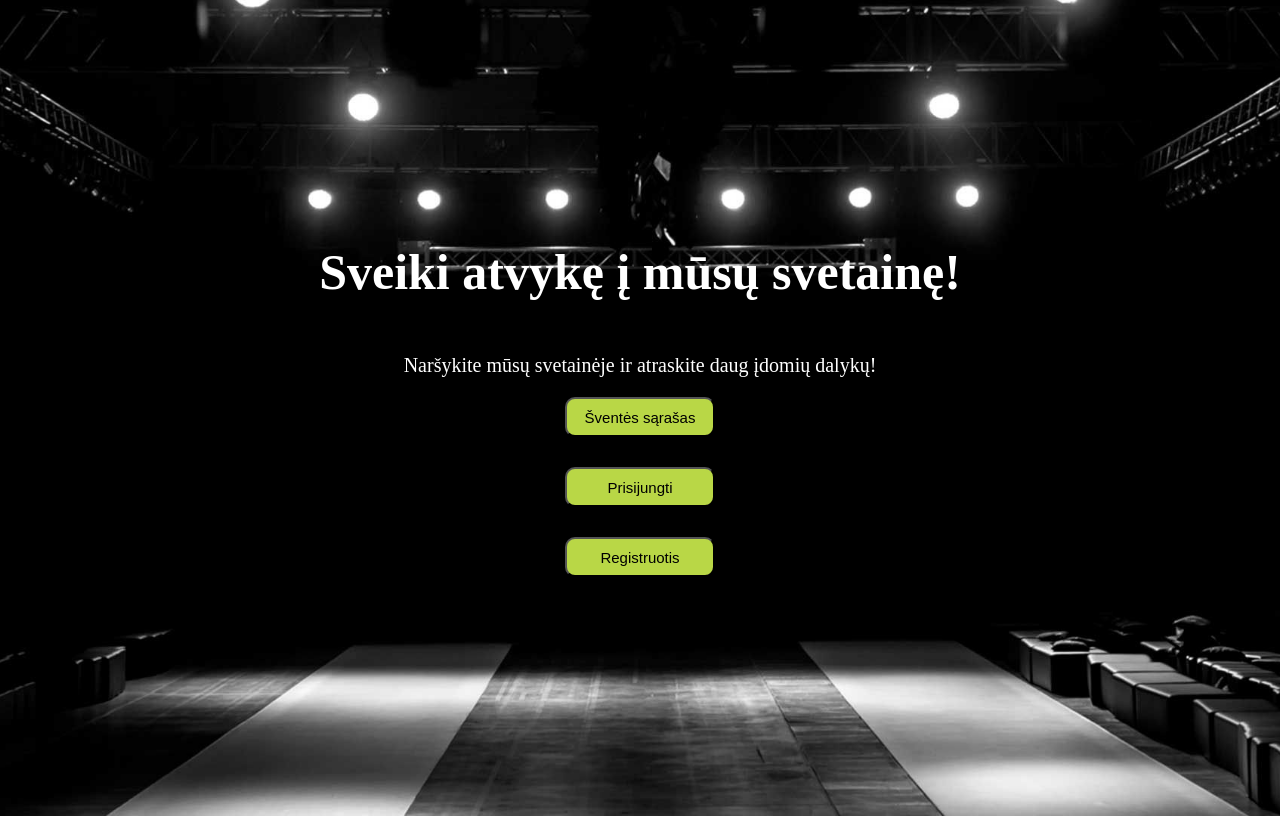
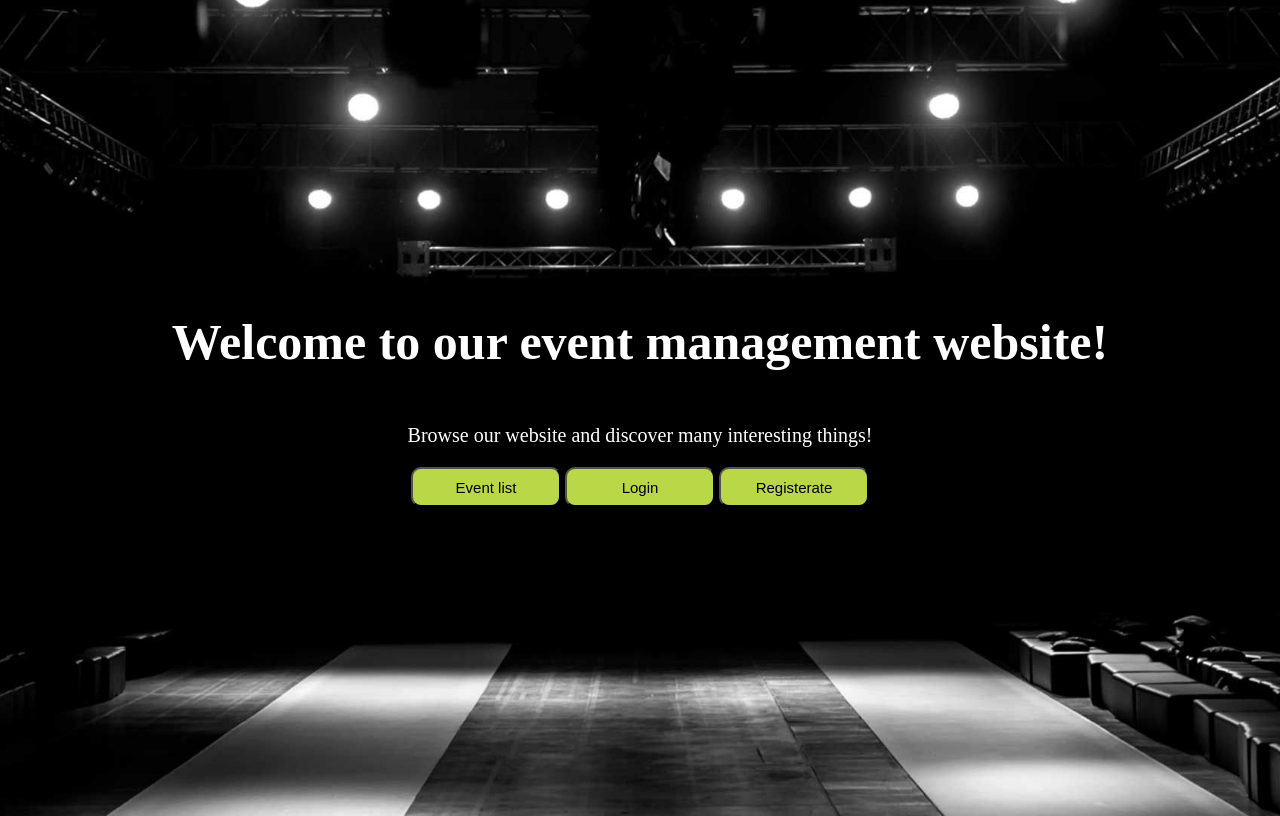
Before and after one commit to cadainius/event_management, a Django app: page / in a window 1280 px wide. Run offline with Django 4.2, Linux system fonts and the light colour scheme.

Commit message:
fully works

```diff
--- a/event_management/events/templates/event_detail.html
+++ b/event_management/events/templates/event_detail.html
@@ -23,7 +23,7 @@
     </ul>
     <div>
     {%if user.is_authenticated%}
-    <a href="{% url 'event_ratings' event.id %}" ><button type="button">Įrašyti įvertinimą</button></a>
+    <a href="{% url 'event_ratings' event.id %}" ><button type="button">Rate this event</button></a>
     {%endif%}
     {%if event.creator == user%}
     <a href="{% url 'edit_event' event.id %}" ><button type="button">Edit</button></a>
@@ -31,7 +31,7 @@
     {% endif %}
 </div>
 <div>
-    <a href="{% url 'participant_list' event.id %}" ><button type="button">List</button></a>
+    <a href="{% url 'participant_list' event.id %}" ><button type="button">Participant list</button></a>
     <a href="{% url 'event_list'%}" ><button type="button">Events</button></a>
 </div>
     {% endblock %}
--- a/event_management/events/templates/home.html
+++ b/event_management/events/templates/home.html
@@ -3,26 +3,26 @@
 <html>
 <head>
     <meta charset="UTF-8">
-    <title>Pradinis puslapis</title>
+    <title>Home page</title>
     <link rel="stylesheet" type="text/css" href="{% static 'home.css' %}">
 </head>
 {% block content %}
 <body class="bBox">
-    <h1>Sveiki atvykę į mūsų svetainę!</h1>
+    <h1>Welcome to our event management website!</h1>
 
-    <p>Naršykite mūsų svetainėje ir atraskite daug įdomių dalykų!</p>
-
-    <a href="{% url 'event_list' %}"><button>Šventės sąrašas</button></a>
+    <p>Browse our website and discover many interesting things!</p>
+<div>
+    <a href="{% url 'event_list' %}"><button>Event list</button></a>
 
     {% if user.is_authenticated %}
-    <p>Sveiki, {{ user.username }}!</p>
-    <a href="{% url 'create_event' %}"><button>Sukurti naują šventę</button></a>
-    <a href="{% url 'logout' %}"><button>Atsijungti</button></a>
+    <p>Hello, {{ user.username }}!</p>
+    <a href="{% url 'create_event' %}"><button>Create new event</button></a>
+    <a href="{% url 'logout' %}"><button>Logout</button></a>
     {% else %}
-        <a href="{% url 'login' %}"><button>Prisijungti</button></a>
-        <a href="{% url 'register' %}"><button>Registruotis</button></a>
+        <a href="{% url 'login' %}"><button>Login</button></a>
+        <a href="{% url 'register' %}"><button>Registerate</button></a>
     {% endif %}
-
+<div>
 </body>
 {% endblock %}
 </html>
--- a/event_management/events/templates/participant_list.html
+++ b/event_management/events/templates/participant_list.html
@@ -8,17 +8,19 @@
       }
 </style>
 <body class="bBox">
-    <h1>Dalyvių sąrašas:</h1>
+    <h1>Participant list:</h1>
     <ul>
         {% for participant in event.eventparticipant_set.all %}
             <li style="color:white; font-size:20px; margin-right:50px;">{{ participant.user.username }}</li>
         {% endfor %}
     </ul>
     {%if not event.eventparticipant_set.all%}
-    <p>Šventėje nėra dalyvių.</p>
+    <p>No participants added.</p>
     {%endif%}
 <div>
+    {%if event.creator == user%}
     <a href="{% url 'create_participant' event.id %}"><button type="button">Add</button></a>
+    {%endif%}
     <a href="{% url 'event_detail' event.id %}"><button type="button">Back</button></a>
 </div>
 </body>
--- a/event_management/events/templates/registration/registration_form.html
+++ b/event_management/events/templates/registration/registration_form.html
@@ -11,6 +11,9 @@ span{
 label{
   display:block;
 }
+a{
+  color:#b9d746;
+}
 </style>
 <body class="bBox">
   <h1>Registration</h1>
@@ -19,7 +22,7 @@ label{
     {{ form.as_p }}
     <button type="submit">Registration</button>
   </form>
-  <p>Already have an account?? <a href="{% url 'login' %}">Login here</a>.</p>
+  <p>Already have an account? <a href="{% url 'login' %}">Login here</a>.</p>
 </div>
 </body>
 {% endblock %}
```
Also changed, not shown: event_management/events/templates/create_participant.html (+5 -5 lines), event_management/events/templates/edit_event.html (+8 -8 lines), event_management/events/templates/event_ratings.html (+6 -6 lines).
